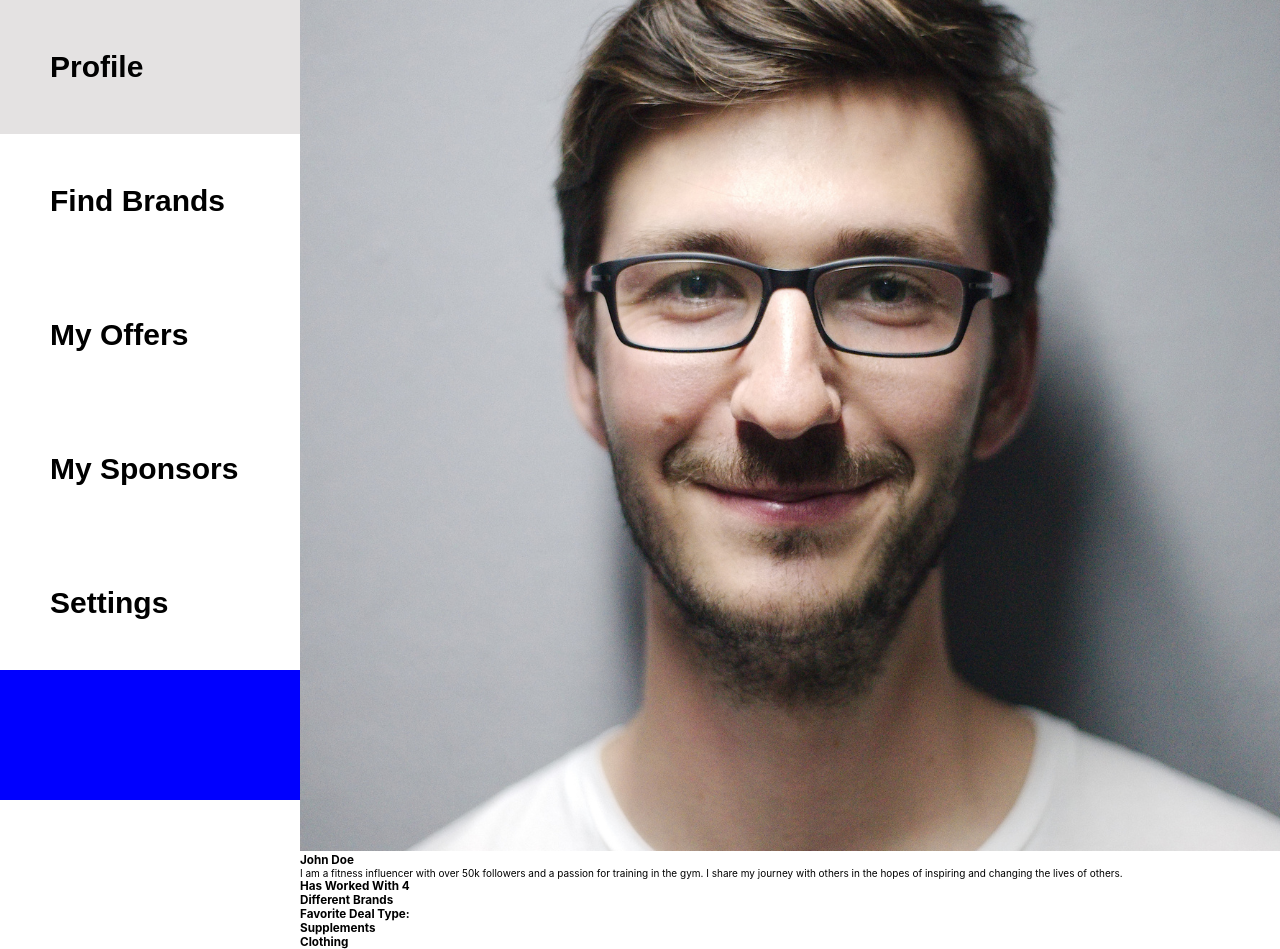
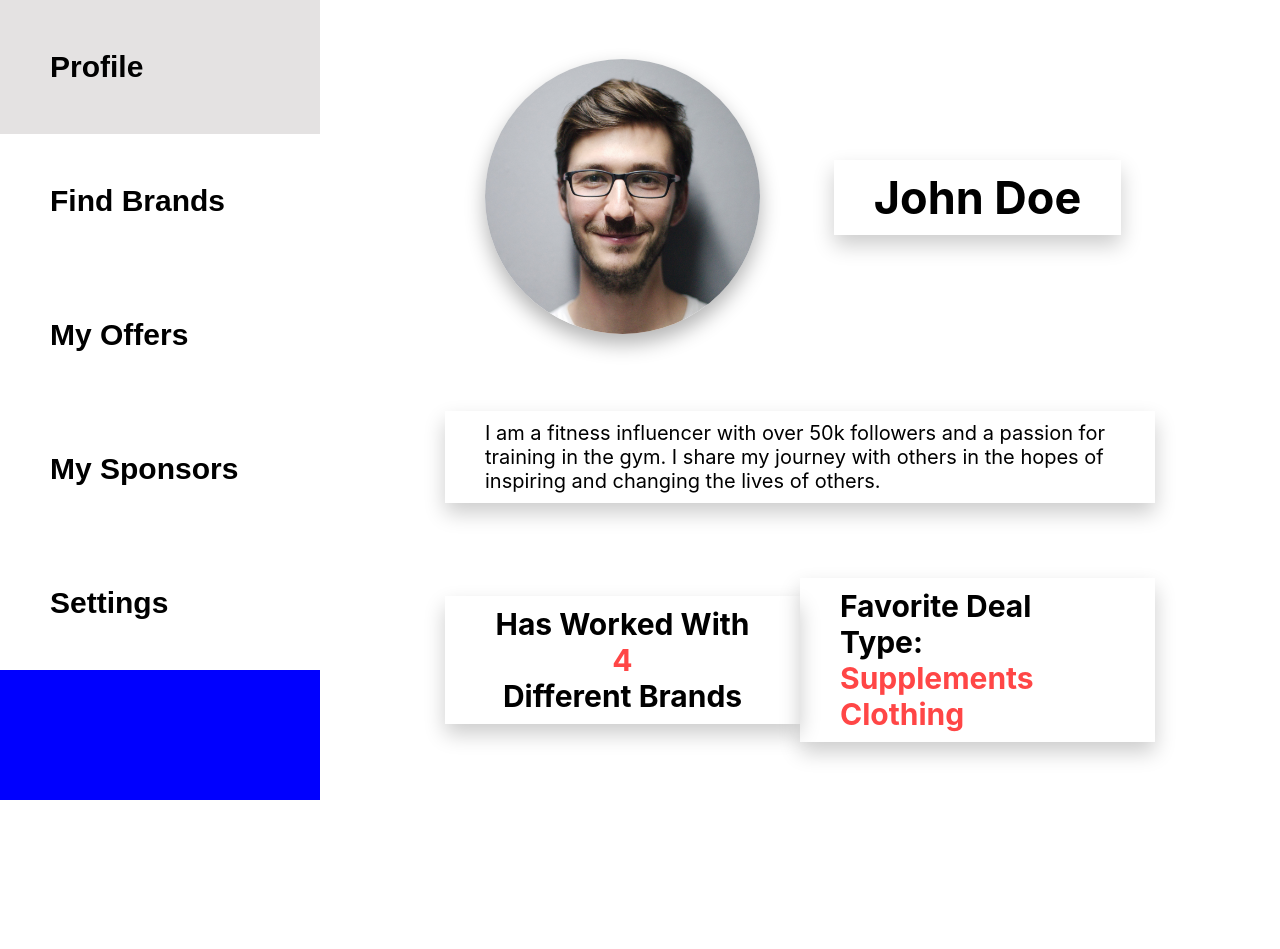
Before and after one commit to chris3evans/but-first, a React (Create React App) app: page / in a window 1280 px wide. After the commit the page ends 800 px from the top, so only its background shows below. Built offline with nearby package versions, Linux system fonts and the light colour scheme.

Commit message:
[Style] - added styling to profile content component

```diff
--- a/src/Components/ProfileContent/ProfileContent.module.css
+++ b/src/Components/ProfileContent/ProfileContent.module.css
@@ -0,0 +1,57 @@
+.profile-content {
+  background-color: white;
+  height: 100%;
+  width: 100%;
+  display: grid;
+  grid-template-rows: repeat(3, min-content);
+  grid-row-gap: 7.5rem;
+  justify-content: center;
+  align-content: center;
+  padding: 12.5rem;
+}
+
+.profile-content-grouping {
+  display: grid;
+  grid-template-columns: repeat(2, 1fr);
+  align-items: center;
+  justify-items: center;
+}
+
+.profile-image {
+}
+
+.profile-image-file {
+  height: 27.5rem;
+  width: 27.5rem;
+  border-radius: 100%;
+  box-shadow: 0rem 1rem 2rem rgba(0, 0, 0, 0.3);
+}
+
+.full-name,
+.profile-description,
+.profile-experience,
+.profile-type {
+  padding: 1rem 4rem;
+  box-shadow: 0rem 1rem 2rem rgba(0, 0, 0, 0.2);
+}
+
+.full-name-text {
+  font-size: 4.5rem;
+}
+
+.profile-description-text {
+  font-size: 2rem;
+}
+
+.profile-experience-text {
+  text-align: center;
+  font-size: 3rem;
+}
+
+.profile-experience-text-color {
+  color: rgb(255, 70, 70);
+}
+
+.profile-type-text {
+  font-size: 3rem;
+}
--- a/src/Components/ProfileContent/ProfileContent.tsx
+++ b/src/Components/ProfileContent/ProfileContent.tsx
@@ -8,6 +8,7 @@ const ProfileContent = function () {
           <img
             alt="Profile Image"
             src={require("../../Assets/mock-profile-picture.png")}
+            className={styles["profile-image-file"]}
           ></img>
         </div>
         <div className={styles["full-name"]}>
@@ -25,7 +26,7 @@ const ProfileContent = function () {
         <div className={styles["profile-experience"]}>
           <h3 className={styles["profile-experience-text"]}>
             Has Worked With{" "}
-            <span className={styles["profile-experience-text-color"]}>4</span>{" "}
+            <span className={styles["profile-experience-text-color"]}>4</span>
             <br />
             Different Brands
           </h3>
@@ -34,9 +35,13 @@ const ProfileContent = function () {
           <h3 className={styles["profile-type-text"]}>
             Favorite Deal Type:
             <br />
-            Supplements
+            <span className={styles["profile-experience-text-color"]}>
+              Supplements
+            </span>
             <br />
-            Clothing
+            <span className={styles["profile-experience-text-color"]}>
+              Clothing
+            </span>
           </h3>
         </div>
       </div>
```
